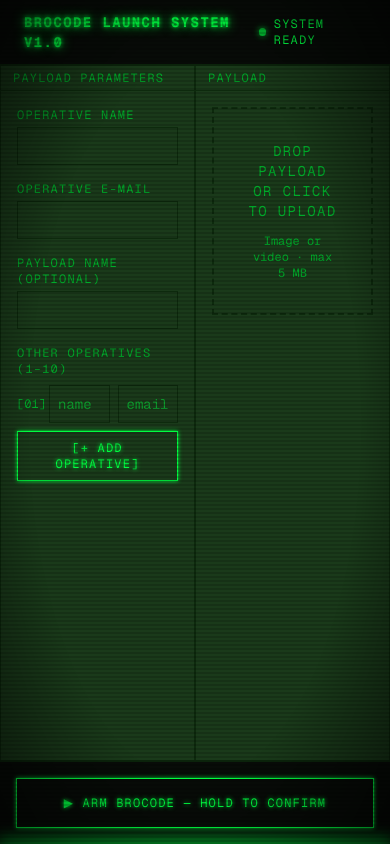
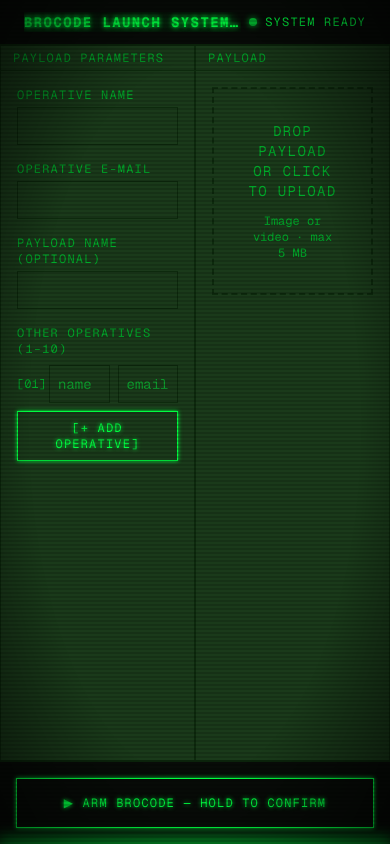
Before and after one commit to hessel-personal-projects/brocode, a Next.js app: page / in a window 390 px wide. Built offline with nearby package versions, Linux system fonts and the light colour scheme.

Commit message:
fix: truncate PageHeader title on mobile

```diff
--- a/app/components/PageHeader.tsx
+++ b/app/components/PageHeader.tsx
@@ -10,7 +10,7 @@ export function PageHeader({ title, right }: PageHeaderProps) {
       style={{ borderColor: 'var(--color-panel-border)' }}
     >
       <span
-        className="text-sm tracking-widest uppercase font-bold"
+        className="text-sm tracking-widest uppercase font-bold truncate min-w-0 flex-1 mr-2"
         style={{
           color: 'var(--color-phosphor)',
           textShadow: '0 0 4px var(--color-phosphor), 0 0 12px var(--color-phosphor)',
```
Also changed, not shown: 1 other file (tests, documents, lock files or other folders).
